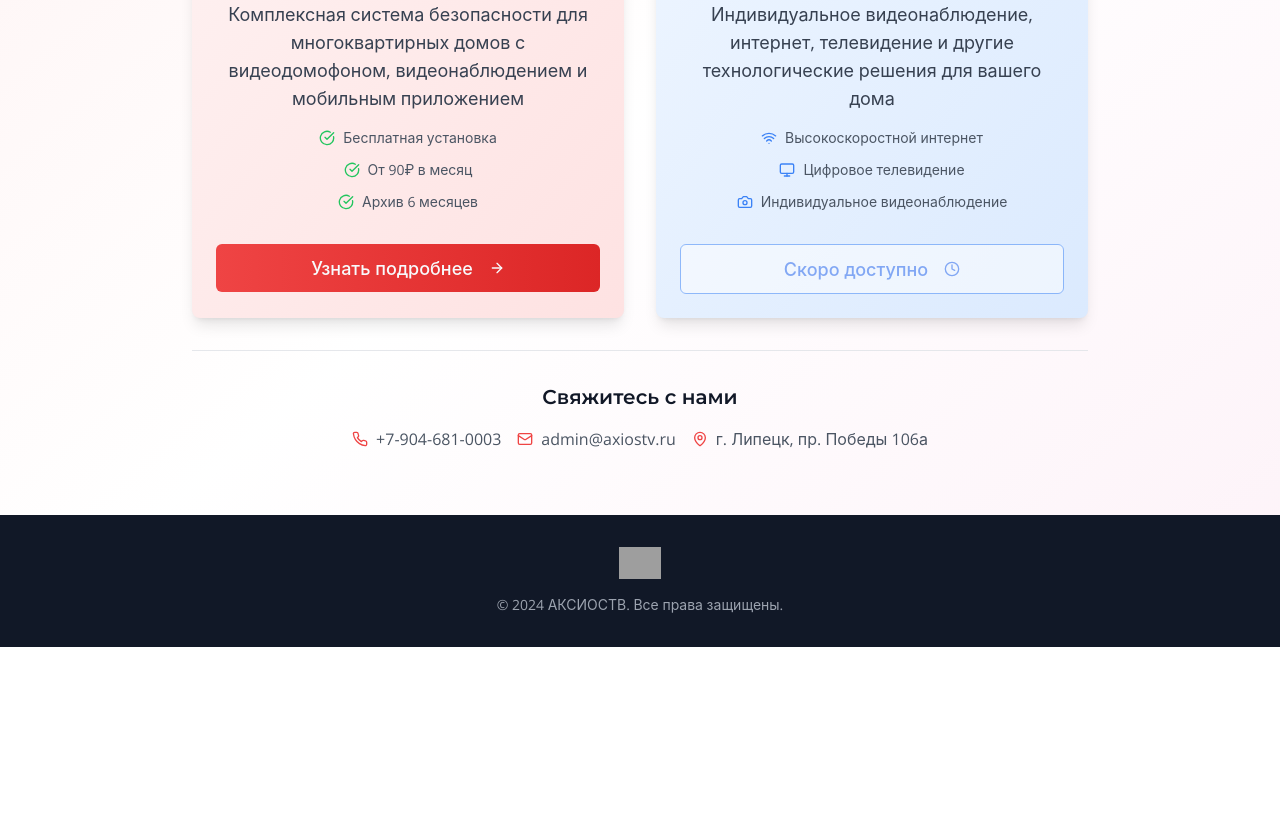
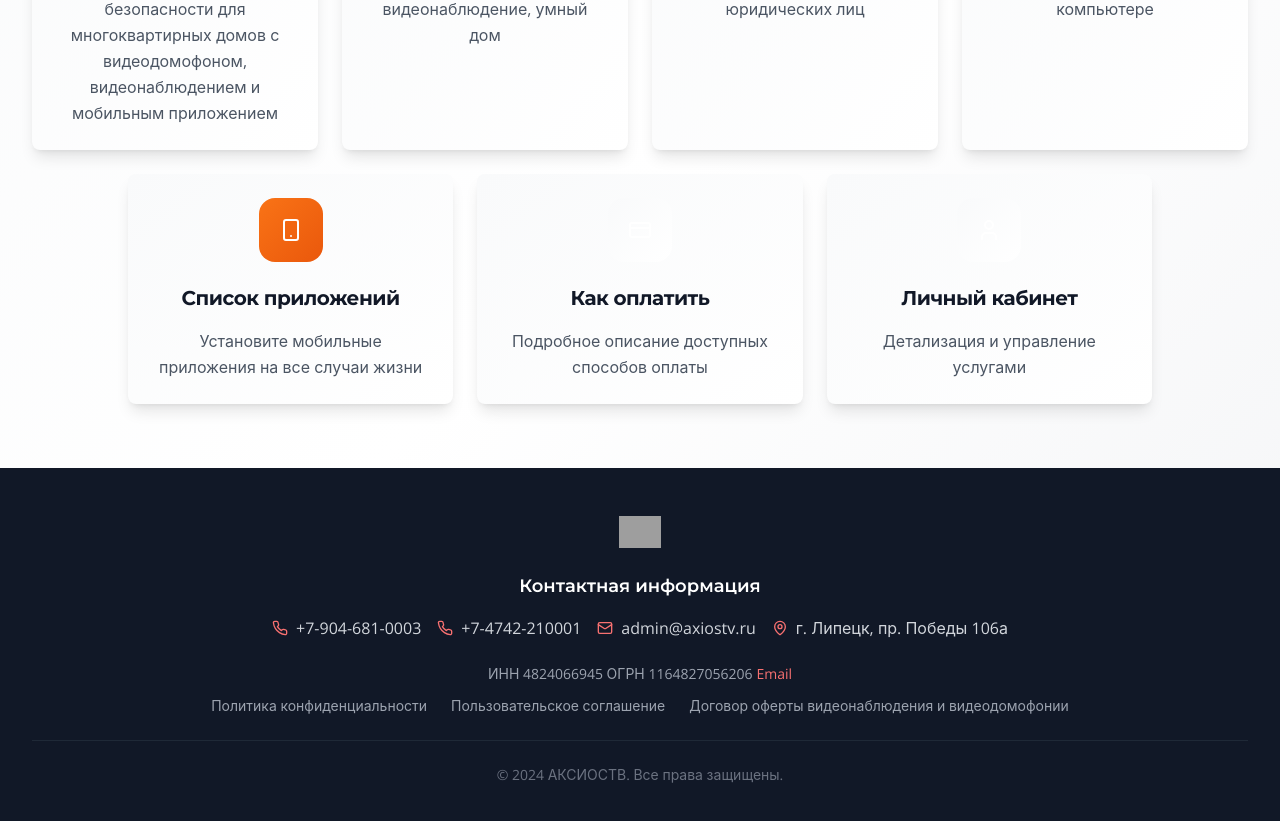
Before and after one commit to pr-poehali-dev/smart-intercom-landing, a React (Vite) app: page / in a window 1280 px wide. Shown: the part 417-1238 px from the top of the page. Before the commit the page ends 1064 px from the top, so only its background shows below. Built offline with nearby package versions, Linux system fonts and the light colour scheme; grey boxes are pictures that could not be loaded.

Commit message:
Добавлены блоки и футер на главной

```diff
--- a/src/pages/Index.tsx
+++ b/src/pages/Index.tsx
@@ -3,9 +3,100 @@ import { Card, CardContent, CardDescription, CardHeader, CardTitle } from "@/com
 import Icon from "@/components/ui/icon"
 import { Link } from "react-router-dom"
 
+const services = [
+  {
+    id: 1,
+    title: "Умный двор",
+    description: "Комплексная система безопасности для многоквартирных домов с видеодомофоном, видеонаблюдением и мобильным приложением",
+    icon: "Home",
+    link: "/smartyard",
+    color: "red",
+    internal: true
+  },
+  {
+    id: 2,
+    title: "Услуги для дома",
+    description: "Интернет, телевидение, видеонаблюдение, умный дом",
+    icon: "Wifi",
+    link: "https://axiostv.ru/b2c/",
+    color: "blue",
+    internal: false
+  },
+  {
+    id: 3,
+    title: "Для бизнеса",
+    description: "Комплексные решения для юридических лиц",
+    icon: "Building",
+    link: "https://axiostv.ru/b2b/",
+    color: "green",
+    internal: false
+  },
+  {
+    id: 4,
+    title: "Просмотр ТВ",
+    description: "Телевидение на Вашем компьютере",
+    icon: "Monitor",
+    link: "http://axiostv.ru/tvportal/",
+    color: "purple",
+    internal: false
+  },
+  {
+    id: 5,
+    title: "Список приложений",
+    description: "Установите мобильные приложения на все случаи жизни",
+    icon: "Smartphone",
+    link: "https://axiostv.ru/apps/",
+    color: "orange",
+    internal: false
+  },
+  {
+    id: 6,
+    title: "Как оплатить",
+    description: "Подробное описание доступных способов оплаты",
+    icon: "CreditCard",
+    link: "https://axiostv.ru/pay/",
+    color: "emerald",
+    internal: false
+  },
+  {
+    id: 7,
+    title: "Личный кабинет",
+    description: "Детализация и управление услугами",
+    icon: "User",
+    link: "https://bll.axiostv.ru/index.html",
+    color: "indigo",
+    internal: false
+  }
+]
+
 export default function Index() {
+  const renderServiceCard = (service: typeof services[0]) => {
+    const CardWrapper = service.internal ? Link : 'a'
+    const linkProps = service.internal
+      ? { to: service.link }
+      : { href: service.link, target: "_blank", rel: "noopener noreferrer" }
+
+    return (
+      <CardWrapper key={service.id} {...linkProps} className="block">
+        <Card className="group hover:shadow-2xl transition-all duration-300 transform hover:-translate-y-2 border-0 shadow-lg bg-gradient-to-br from-gray-50 to-white h-full cursor-pointer">
+          <CardHeader className="text-center pb-4">
+            <div className={`w-16 h-16 mx-auto rounded-2xl bg-gradient-to-br from-${service.color}-500 to-${service.color}-600 flex items-center justify-center mb-4 group-hover:scale-110 transition-transform duration-300`}>
+              <Icon name={service.icon as any} size={24} className="text-white" />
+            </div>
+            <CardTitle className="text-xl font-bold text-gray-900">{service.title}</CardTitle>
+          </CardHeader>
+          <CardContent className="text-center">
+            <CardDescription className="text-gray-600 text-base leading-relaxed">
+              {service.description}
+            </CardDescription>
+          </CardContent>
+        </Card>
+      </CardWrapper>
+    )
+  }
+
   return (
-    <div className="min-h-screen bg-gradient-to-br from-red-50 via-white to-pink-50">
+    <div className="min-h-screen bg-gradient-to-br from-gray-50 via-white to-gray-100">
       {/* Navigation */}
       <nav className="fixed top-0 w-full bg-white/90 backdrop-blur-md z-50 border-b border-gray-200">
         <div className="max-w-7xl mx-auto px-4 sm:px-6 lg:px-8">
@@ -29,129 +120,94 @@ export default function Index() {
       </nav>
 
       {/* Hero Section */}
-      <section className="pt-20 pb-16 px-4 sm:px-6 lg:px-8">
-        <div className="max-w-4xl mx-auto text-center">
+      <section className="pt-20 pb-12 px-4 sm:px-6 lg:px-8">
+        <div className="max-w-6xl mx-auto text-center">
           <div className="space-y-8">
             <div className="space-y-6">
-              <h1 className="text-5xl lg:text-6xl font-bold text-gray-900 leading-tight">
+              <h1 className="text-4xl lg:text-5xl font-bold text-gray-900 leading-tight">
                 <span className="bg-gradient-to-r from-red-500 to-red-600 bg-clip-text text-transparent">
                   АКСИОСТВ
                 </span>
               </h1>
-              <p className="text-2xl text-gray-600 max-w-3xl mx-auto leading-relaxed">
+              <p className="text-xl text-gray-600 max-w-3xl mx-auto leading-relaxed">
                 Лидер в области умной видеодомофонии и видеонаблюдения
               </p>
-            </div>
-
-            <div className="grid md:grid-cols-2 gap-8 mt-16">
-              <Card className="group hover:shadow-2xl transition-all duration-300 transform hover:-translate-y-2 border-0 shadow-lg bg-gradient-to-br from-red-50 to-red-100">
-                <CardHeader className="text-center pb-4">
-                  <div className="w-20 h-20 mx-auto rounded-3xl bg-gradient-to-br from-red-500 to-red-600 flex items-center justify-center mb-6 group-hover:scale-110 transition-transform duration-300">
-                    <Icon name="Home" size={32} className="text-white" />
-                  </div>
-                  <CardTitle className="text-2xl font-bold text-gray-900">Умный двор</CardTitle>
-                </CardHeader>
-                <CardContent className="text-center space-y-4">
-                  <CardDescription className="text-gray-700 text-lg">
-                    Комплексная система безопасности для многоквартирных домов с видеодомофоном,
-                    видеонаблюдением и мобильным приложением
-                  </CardDescription>
-                  <div className="space-y-3">
-                    <div className="flex items-center justify-center space-x-2">
-                      <Icon name="CheckCircle" size={16} className="text-green-500" />
-                      <span className="text-sm text-gray-600">Бесплатная установка</span>
-                    </div>
-                    <div className="flex items-center justify-center space-x-2">
-                      <Icon name="CheckCircle" size={16} className="text-green-500" />
-                      <span className="text-sm text-gray-600">От 90₽ в месяц</span>
-                    </div>
-                    <div className="flex items-center justify-center space-x-2">
-                      <Icon name="CheckCircle" size={16} className="text-green-500" />
-                      <span className="text-sm text-gray-600">Архив 6 месяцев</span>
-                    </div>
-                  </div>
-                  <Link to="/smartyard" className="block pt-4">
-                    <Button className="w-full bg-gradient-to-r from-red-500 to-red-600 hover:from-red-600 hover:to-red-700 text-lg py-6">
-                      Узнать подробнее
-                      <Icon name="ArrowRight" size={20} className="ml-2" />
-                    </Button>
-                  </Link>
-                </CardContent>
-              </Card>
-
-              <Card className="group hover:shadow-2xl transition-all duration-300 transform hover:-translate-y-2 border-0 shadow-lg bg-gradient-to-br from-blue-50 to-blue-100">
-                <CardHeader className="text-center pb-4">
-                  <div className="w-20 h-20 mx-auto rounded-3xl bg-gradient-to-br from-blue-500 to-blue-600 flex items-center justify-center mb-6 group-hover:scale-110 transition-transform duration-300">
-                    <Icon name="Building" size={32} className="text-white" />
-                  </div>
-                  <CardTitle className="text-2xl font-bold text-gray-900">Другие услуги</CardTitle>
-                </CardHeader>
-                <CardContent className="text-center space-y-4">
-                  <CardDescription className="text-gray-700 text-lg">
-                    Индивидуальное видеонаблюдение, интернет, телевидение и другие
-                    технологические решения для вашего дома
-                  </CardDescription>
-                  <div className="space-y-3">
-                    <div className="flex items-center justify-center space-x-2">
-                      <Icon name="Wifi" size={16} className="text-blue-500" />
-                      <span className="text-sm text-gray-600">Высокоскоростной интернет</span>
-                    </div>
-                    <div className="flex items-center justify-center space-x-2">
-                      <Icon name="Monitor" size={16} className="text-blue-500" />
-                      <span className="text-sm text-gray-600">Цифровое телевидение</span>
-                    </div>
-                    <div className="flex items-center justify-center space-x-2">
-                      <Icon name="Camera" size={16} className="text-blue-500" />
-                      <span className="text-sm text-gray-600">Индивидуальное видеонаблюдение</span>
-                    </div>
-                  </div>
-                  <div className="pt-4">
-                    <Button variant="outline" className="w-full border-blue-500 text-blue-600 hover:bg-blue-50 text-lg py-6" disabled>
-                      Скоро доступно
-                      <Icon name="Clock" size={20} className="ml-2" />
-                    </Button>
-                  </div>
-                </CardContent>
-              </Card>
-            </div>
-
-            <div className="mt-16 pt-8 border-t border-gray-200">
-              <div className="text-center">
-                <h3 className="text-xl font-semibold text-gray-900 mb-4">Свяжитесь с нами</h3>
-                <div className="flex flex-col sm:flex-row gap-4 justify-center items-center text-gray-600">
-                  <div className="flex items-center space-x-2">
-                    <Icon name="Phone" size={16} className="text-red-500" />
-                    <span>+7-904-681-0003</span>
-                  </div>
-                  <div className="flex items-center space-x-2">
-                    <Icon name="Mail" size={16} className="text-red-500" />
-                    <span>admin@axiostv.ru</span>
-                  </div>
-                  <div className="flex items-center space-x-2">
-                    <Icon name="MapPin" size={16} className="text-red-500" />
-                    <span>г. Липецк, пр. Победы 106а</span>
-                  </div>
-                </div>
-              </div>
             </div>
           </div>
         </div>
       </section>
 
+      {/* Services Grid */}
+      <section className="pb-16 px-4 sm:px-6 lg:px-8">
+        <div className="max-w-7xl mx-auto">
+          <div className="grid grid-cols-1 md:grid-cols-2 lg:grid-cols-3 xl:grid-cols-4 gap-6">
+            {services.slice(0, 4).map(renderServiceCard)}
+          </div>
+          <div className="grid grid-cols-1 md:grid-cols-2 lg:grid-cols-3 gap-6 mt-6 max-w-5xl mx-auto">
+            {services.slice(4).map(renderServiceCard)}
+          </div>
+        </div>
+      </section>
+
       {/* Footer */}
-      <footer className="bg-gray-900 text-white py-8">
+      <footer className="bg-gray-900 text-white py-12">
         <div className="max-w-7xl mx-auto px-4 sm:px-6 lg:px-8">
-          <div className="text-center">
-            <div className="flex items-center justify-center space-x-3 mb-4">
+          <div className="text-center space-y-6">
+            <div className="flex items-center justify-center space-x-3 mb-6">
               <img
                 src="https://cdn.poehali.dev/files/1a89557c-b358-4617-9d1b-8ae8157d0144.png"
                 alt="АКСИОСТВ"
                 className="h-8 w-auto"
               />
             </div>
-            <p className="text-gray-400 text-sm">
-              &copy; 2024 АКСИОСТВ. Все права защищены.
-            </p>
+
+            {/* Contact Information */}
+            <div className="space-y-4">
+              <h3 className="text-lg font-semibold text-white">Контактная информация</h3>
+              <div className="flex flex-col sm:flex-row gap-4 justify-center items-center text-gray-300">
+                <div className="flex items-center space-x-2">
+                  <Icon name="Phone" size={16} className="text-red-400" />
+                  <a href="tel:+79046810003" className="hover:text-white transition-colors">+7-904-681-0003</a>
+                </div>
+                <div className="flex items-center space-x-2">
+                  <Icon name="Phone" size={16} className="text-red-400" />
+                  <a href="tel:+74742210001" className="hover:text-white transition-colors">+7-4742-210001</a>
+                </div>
+                <div className="flex items-center space-x-2">
+                  <Icon name="Mail" size={16} className="text-red-400" />
+                  <a href="mailto:admin@axiostv.ru" className="hover:text-white transition-colors">admin@axiostv.ru</a>
+                </div>
+                <div className="flex items-center space-x-2">
+                  <Icon name="MapPin" size={16} className="text-red-400" />
+                  <span>г. Липецк, пр. Победы 106а</span>
+                </div>
+              </div>
+            </div>
+
+            {/* Legal Information */}
+            <div className="space-y-3 text-sm text-gray-400">
+              <div>
+                ИНН 4824066945 ОГРН 1164827056206
+                <a href="mailto:admin@axiostv.ru" className="text-red-400 hover:text-red-300 ml-1">Email</a>
+              </div>
+              <div className="flex flex-wrap justify-center gap-4 sm:gap-6">
+                <a href="https://axiostv.ru/Policy.html" target="_blank" rel="noopener noreferrer" className="hover:text-white transition-colors">
+                  Политика конфиденциальности
+                </a>
+                <a href="https://axiostv.ru/UserAgreement.html" target="_blank" rel="noopener noreferrer" className="hover:text-white transition-colors">
+                  Пользовательское соглашение
+                </a>
+                <a href="https://axiostv.ru/cloud_video_oferta.pdf" target="_blank" rel="noopener noreferrer" className="hover:text-white transition-colors">
+                  Договор оферты видеонаблюдения и видеодомофонии
+                </a>
+              </div>
+            </div>
+
+            <div className="pt-6 border-t border-gray-800">
+              <p className="text-gray-500 text-sm">
+                &copy; 2024 АКСИОСТВ. Все права защищены.
+              </p>
+            </div>
           </div>
         </div>
       </footer>
```
